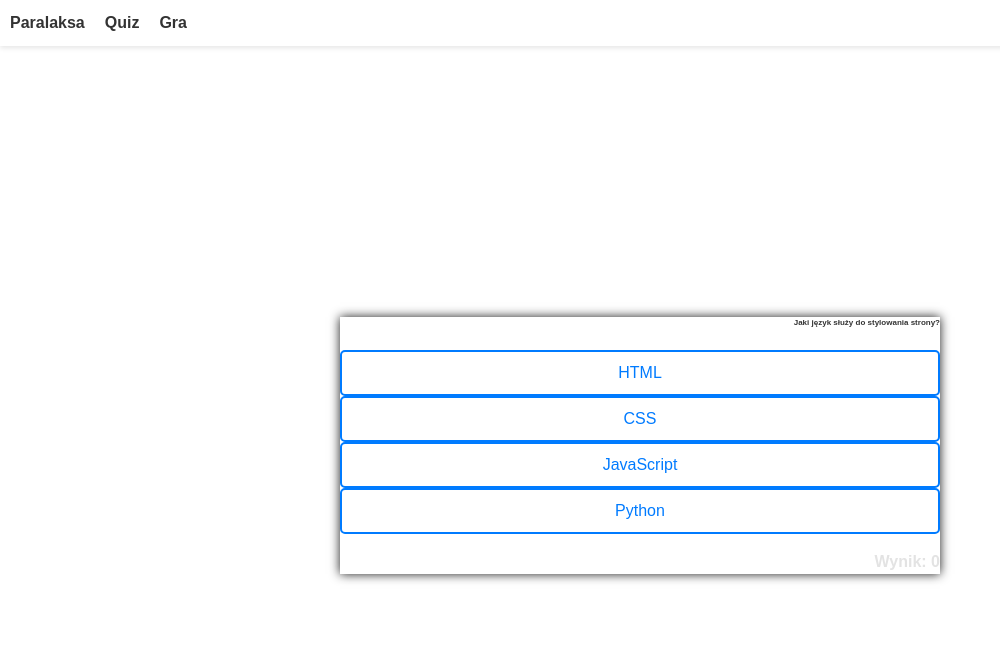
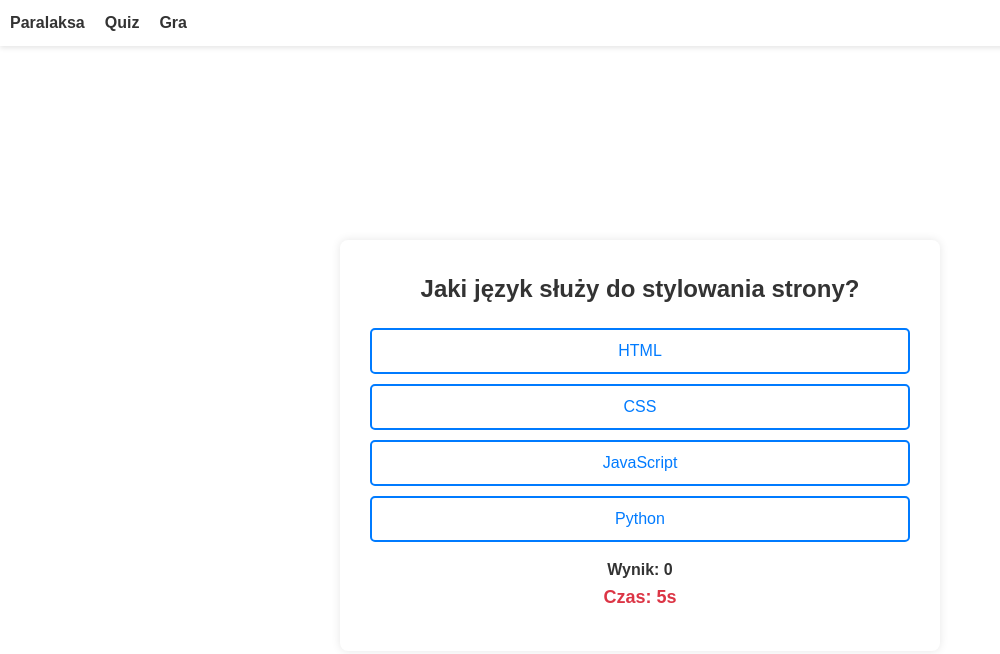
Before and after one commit to yohirt/Warsztaty_HTML_CSS_JS, a plain HTML site: page index.html in a window 1280 px wide. Shown: the top 654 px of the page, without its empty margins (0-1000 px from the left). Drawn offline with Linux system fonts and the light colour scheme.

Commit message:
Działający timer czasu

```diff
--- a/index.html
+++ b/index.html
@@ -35,6 +35,8 @@
               <button id="next-btn" class="next-btn">Następne</button>
             </div>
             <p id="score" class="score">Wynik: 0</p>
+
+            <p id="timer" class="timer">Czas: 10s</p>
         </div>
     </section>
 
--- a/script.js
+++ b/script.js
@@ -38,18 +38,38 @@ const questions = [
 let currentQuestionIndex = 0;
 let score = 0;
 
+let timeLeft = 10;
+let timer;
+
 function startQuiz() {
   currentQuestionIndex = 0;
   score = 0;
   nextButton.innerHTML = "Następne";
   showQuestion();
   scoreDisplay.innerText = `Wynik: ${score}`;
+  // startTimer(); // Uruchom timer na początku quizu
+}
+
+function startTimer() {
+  clearInterval(timer); // zatrzymaj poprzedni timer (jeśli jakiś był)
+  timeLeft = 10;
+  document.getElementById("timer").innerText = `Czas: ${timeLeft}s`;
+
+  timer = setInterval(() => {
+    timeLeft--;
+    document.getElementById("timer").innerText = `Czas: ${timeLeft}s`;
+    if (timeLeft <= 0) {
+      clearInterval(timer);
+      nextButton.click(); // automatycznie przejdź dalej
+    }
+  }, 1000);
 }
 
 function showQuestion() {
   resetState();
   const currentQuestion = questions[currentQuestionIndex];
   questionElement.innerText = currentQuestion.question;
+  startTimer(); // Uruchom timer przy każdym nowym pytaniu
 
   currentQuestion.answers.forEach(answer => {
     const button = document.createElement("button");
@@ -63,6 +83,7 @@ const questions = [
     li.appendChild(button);
     answerButtons.appendChild(li);
   });
+
 }
 
 function resetState() {
@@ -73,6 +94,7 @@ const questions = [
 }
 
 function selectAnswer(e) {
+  clearInterval(timer); // Zatrzymaj timer po wybraniu odpowiedzi
   const selectedBtn = e.target;
   const isCorrect = selectedBtn.dataset.correct === "true";
   if (isCorrect) {
@@ -92,6 +114,7 @@ const questions = [
 
   scoreDisplay.innerText = `Wynik: ${score}`;
   nextButton.style.display = "inline-block";
+  clearInterval(timer); // Zatrzymaj timer po wybraniu odpowiedzi
 }
 
 nextButton.addEventListener("click", () => {
--- a/style.css
+++ b/style.css
@@ -68,22 +68,24 @@
 
   .quiz-container {
     display: flex;
+    justify-content: center;
+    align-items: center;
     padding: 60px 20px;
     background: #f2f2f2;
   }
 
   .quiz-box {
     background: #fff;
-    padding: 0px;
-    border-radius: 0px;
-    box-shadow: 0 0 10px rgba(0, 0, 0, 0.9);
+    padding: 30px;
+    border-radius: 8px;
+    box-shadow: 0 0 10px rgba(0, 0, 0, 0.1);
     max-width: 600px;
     width: 100%;
-    text-align: right;
+    text-align: center;
   }
 
   .quiz-box h2 {
-    font-size: 8px;
+    font-size: 24px;
     margin-bottom: 20px;
   }
 
@@ -93,7 +95,7 @@
   }
 
   .answer-buttons li {
-    margin: 0px 0;
+    margin: 10px 0;
   }
 
   .answer-buttons button {
@@ -139,5 +141,13 @@
   .score {
     margin-top: 15px;
     font-weight: bold;
-    color: #e3e3e3;
+    color: #333;
   }
+
+  .timer {
+    font-weight: bold;
+    color: #dc3545;
+    margin-bottom: 10px;
+    font-size: 18px;
+    text-align: center;
+  }
```
Also changed, not shown: 1 other file. Lines whose indentation alone changed are shown as unchanged.
